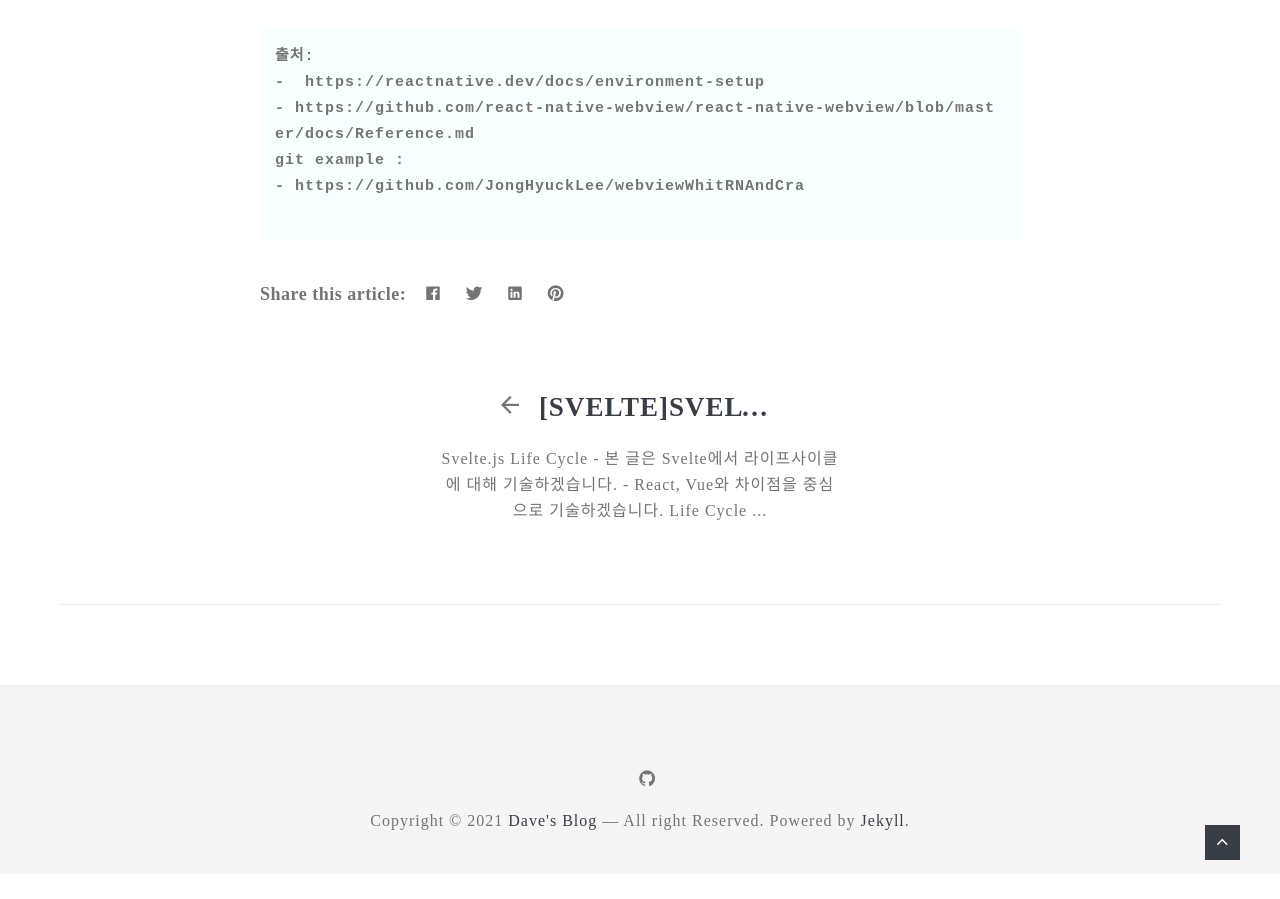
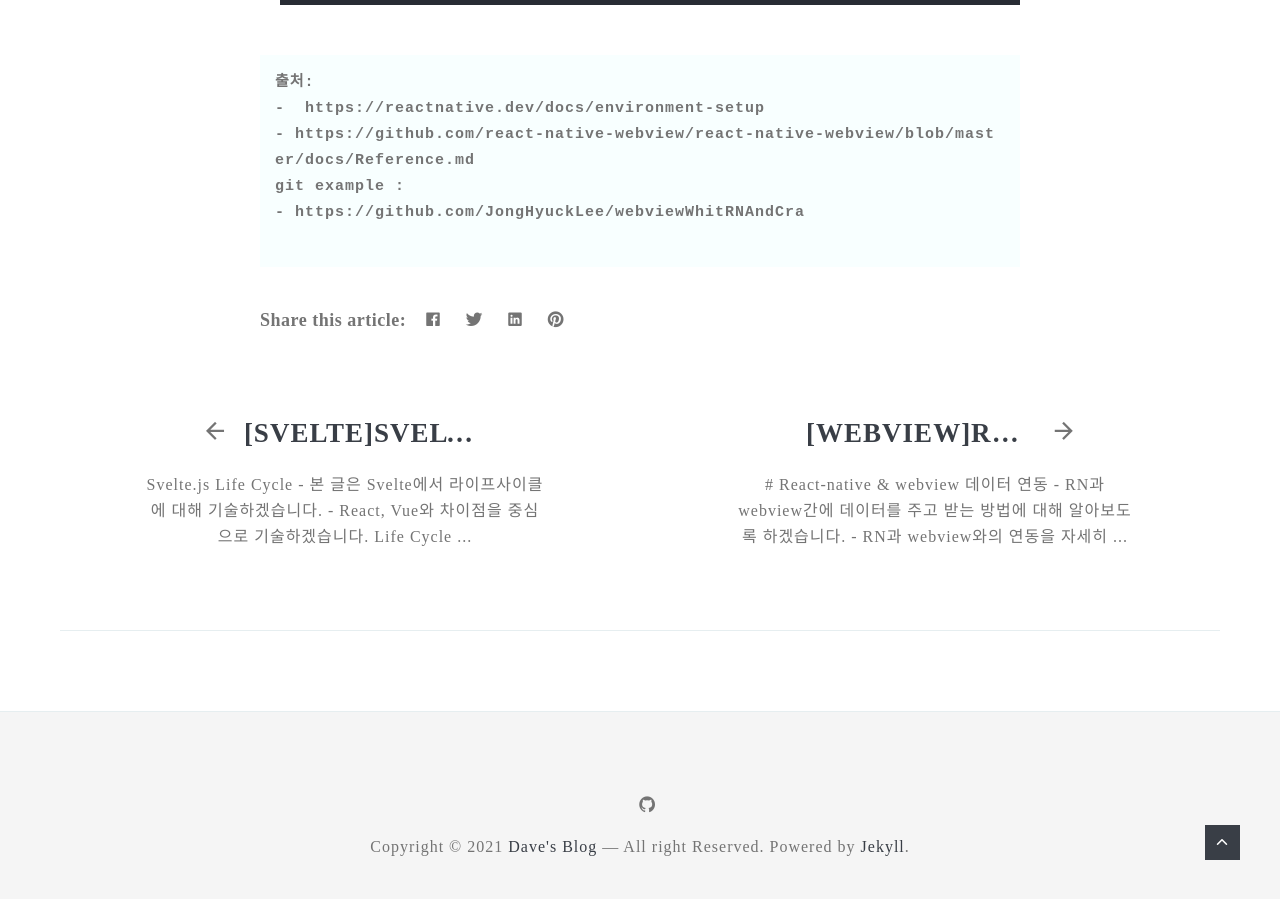
Before and after one commit to JongHyuckLee/JongHyuckLee.github.io, a Jekyll site: the page built from _posts/2021-09-08-react-native-webview-interface-practice.markdown, in a window 1280 px wide and 900 px high, scrolled down 5669 px. Built offline with Jekyll 4.4.1, drawn with Linux system fonts in a browser that asks for light colours; nearby versions of some CDN libraries; some web fonts are replaced; comment, search, counter and statistics services are not loaded; before the commit the page ends 6543 px from its top, so only the background shows below that; part of the change alters nothing that is shown; some of the changed text lies outside the part shown.

Commit message:
RN - webview 데이터 연동 블로그 작성

```diff
--- a/_posts/2021-09-08-react-native-webview-interface-practice.markdown
+++ b/_posts/2021-09-08-react-native-webview-interface-practice.markdown
@@ -1,6 +1,6 @@
 ---
 layout: post
-title:  "[Webview]React-native & webview 연결하기"
+title:  "[Webview]React-native & webview 연결하"
 date:   2021-09-08
 tags:   React-native, webview, react, javascript interface
 ---
@@ -39,7 +39,7 @@ $ yarn start
 {%endhighlight%}
 
 - webview용 페이지 작성하기
-{%highlight react%}
+{%highlight react%}성
 import React from 'react';
 import './App.css';
 
--- /dev/null
+++ b/_posts/2021-09-09-RN-webview-exchange-data.markdown
@@ -0,0 +1,156 @@
+---
+layout: post
+title:  "[Webview]React-native & webview 데이터 연동"
+date:   2021-09-09
+tags:   React-native, webview, react, postMessage
+---
+# React-native & webview 데이터 연동
+<pre class="info-panel">
+ - RN과 webview간에 데이터를 주고 받는 방법에 대해 알아보도록 하겠습니다.
+ - RN과 webview와의 연동을 자세히 알고 싶으시다면 이전 블로그 글을 참조하시기 바랍니다.
+ - https://jonghyucklee.github.io/2021/09/08/react-native-webview-interface-practice/
+</pre>
+
+# RN에 webview와 데이터 연동을 위한 코드 작성
+{%highlight react%}
+import { WebView } from "react-native-webview";
+import React from "react";
+
+export default function App () {
+    const injectCode = `window.__TEST__ = 'global test'`
+
+    const webviewRef = React.useRef(null);
+    const handleOnMessage = ({ nativeEvent: { data } }) => {
+        console.log(data)
+    }
+    const handleOnLoadEnd = () => {
+        webviewRef.current.postMessage("from RN to Webview")
+    }
+
+    return (
+        <WebView
+            domStorageEnabled={true}
+            sharedCookiesEnabled={true}
+            originWhitelist={["*"]}
+            renderLoading={() => <></>}
+            onLoadEnd={handleOnLoadEnd}
+            onMessage={handleOnMessage}
+            ref={webviewRef}
+            source={{ uri: 'http://localhost:3000/' }}
+            javaScriptEnabled={true}
+            injectedJavaScript={injectCode}
+        />
+    );
+};
+
+{%endhighlight%}
+
+## attribute 설명
+- domStorageEnabled : Dom Storage를 사용 가능하도록 합니다. 안드로이드에서만 사용 가능합니다.
+- sharedCookiesEnabled :
+    - [NSHTTPCookieStorage sharedHTTPCookieStorage] 에 정의된 쿠키를 공유할 수 있습니다.
+    - 웹뷰에서 모든 request에서 사용할 수 있습니다.
+    - default value는 false입니다.
+- originWhitelist:
+    - 허용 navigate의 목록입니다.
+    - ex) ['https://*', 'git://*']
+    - *은 모든 navigate에 대한 허용입니다.
+    - 유저가 navigate를 탭했을 때 whitelist에 존재하지 않는다면 그 url은 os에 의해 handling됩니다.
+    - default whitelist는 "http://" and "https://" 입니다.
+- onLoadEnd:
+    - webview가 로드가 성공혹은 실패됐을 때 트리거 되는 function입니다.
+    - webview가 렌더링될 때 초기 data를 보내고 싶다면 이곳에서 data를 전송하면 됩니다.
+- onMessage:
+    - webview 쪽에서 window.ReactNativeWebView.postMessage를 call하면 onMessage가 트리거됩니다.
+    - 이러한 설정은 webview의 global variable에 주입됩니다.
+    - window.ReactNativeWebView.postMessage에는 data 하나의 argument가 할당됩니다.
+    - event object를 받고 싶다면 `event.nativeEvent.data`를 이용합니다.
+    - data는 string입니다.
+- source:
+    - webview에 로드되는 정적 HTML 또는 URI입니다.
+    - 정적 HTML이라면 whitelist에 ["*"] 를 등록해야 합니다.
+- javaScriptEnabled:
+    - Webview 내에서 Javascript를 사용할 수 있는지 여부에 대한 flag입니다.
+    - default는 true입니다.
+- injectedJavaScript
+    - Dom이 완성된 뒤 webview에서 사용할 수 있는 JS코드를 삽입하는 attribute입니다.
+
+# webview 코드 작성
+{%highlight react%}
+import React from 'react';
+import './App.css';
+
+
+function App() {
+    function send() {
+        console.log(window.__TEST__)
+        window?.ReactNativeWebView?.postMessage('From Webview to RN');
+    }
+    React.useEffect(() => {
+        window.addEventListener("message",(e) => {
+            alert(e.data)
+        })
+    }, [])
+  return (
+    <div className="App">
+      <header className="App-header">
+        Test
+          <button onClick={send}>Send</button>
+      </header>
+    </div>
+  );
+}
+
+export default App;
+
+{%endhighlight%}
+
+# 코드 설명
+- ReactNativeWebView : 공식문서에서 찾진 못했지만 RN에서 주입된 코드라고 생각됩니다...
+- Window:message event
+    - message 이벤트는 window 객체가 window 메세지를 받았을 때 trigger됩니다.
+- window.postMessage() 메소드는 Window 오브젝트 사이에서 안전하게 cross-origin 통신을 할 수 있게 합니다. 예시로, 페이지와 생성된 팝업 간의 통신이나, 페이지와 페이지 안의 iframe 간의 통신에 사용할 수 있습니다.
+
+# 동작 설명
+- webview가 load되며 "from RN to Webview" 메세지가 alert창이 뜹니다.
+    - webview onLoad에 등록된 handleOnLoadEnd function 때문입니다.
+{%highlight react%}
+    const handleOnLoadEnd = () => {
+        webviewRef.current.postMessage("from RN to Webview")
+    }
+
+{%endhighlight%}
+<img src="{{site.baseurl}}/images/ReactNative/onLoad.png"/>
+
+- `send` 버튼을 클릭하면 RN 콘솔 창에 'From Webview to RN' 메시지가 뜹니다.
+    - `window?.ReactNativeWebView?.postMessage('From Webview to RN');` 코드 때문입니다.
+{%highlight react%}
+    function send() {
+        console.log(window.__TEST__)
+        window?.ReactNativeWebView?.postMessage('From Webview to RN');
+    }
+{%endhighlight%}
+<img src="{{site.baseurl}}/images/ReactNative/postMessage.png"/>
+
+- `send` 클릭 시에 webview console창에 global test 메시지가 출력됩니다.
+    - RN 측에서 js 코드를 inject 했기 때문입니다.
+
+{%highlight react%}
+//RN
+const injectCode = `window.__TEST__ = 'global test'`;
+injectedJavaScript={injectCode}
+
+//webview
+console.log(window.__TEST__)
+{%endhighlight%}
+
+<img src="{{site.baseurl}}/images/ReactNative/injectCode.png"/>
+
+<pre class="source">
+출처:
+- https://github.com/react-native-webview/react-native-webview/blob/master/docs/Reference.md#injectedjavascript
+- https://developer.mozilla.org/ko/docs/Web/API/Window/postMessage
+git example :
+- https://github.com/JongHyuckLee/webviewWhitRNAndCra
+
+</pre>
```
Also changed, not shown: images/ReactNative/injectCode.png (added), images/ReactNative/onLoad.png (added), images/ReactNative/postMessage.png (added).
